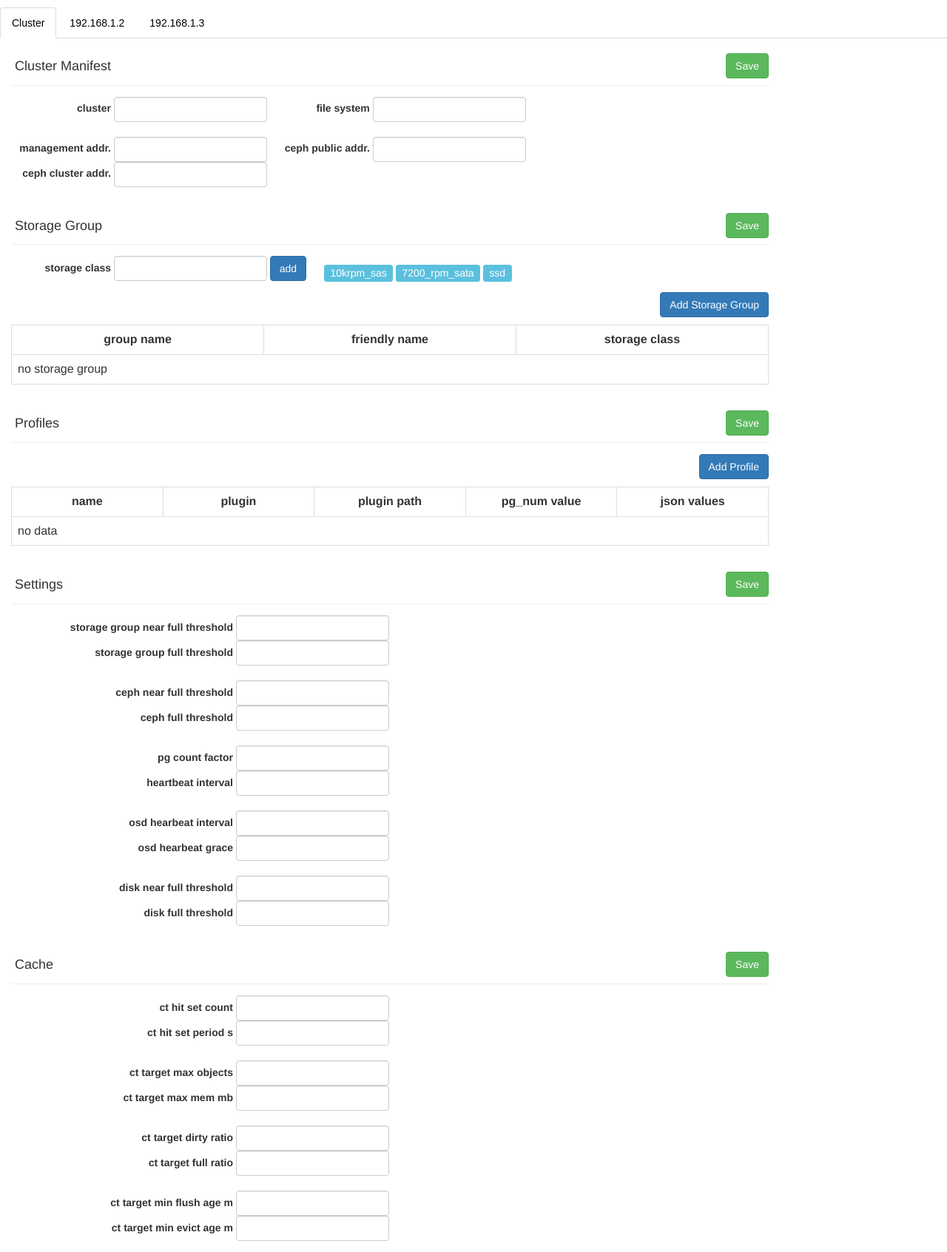
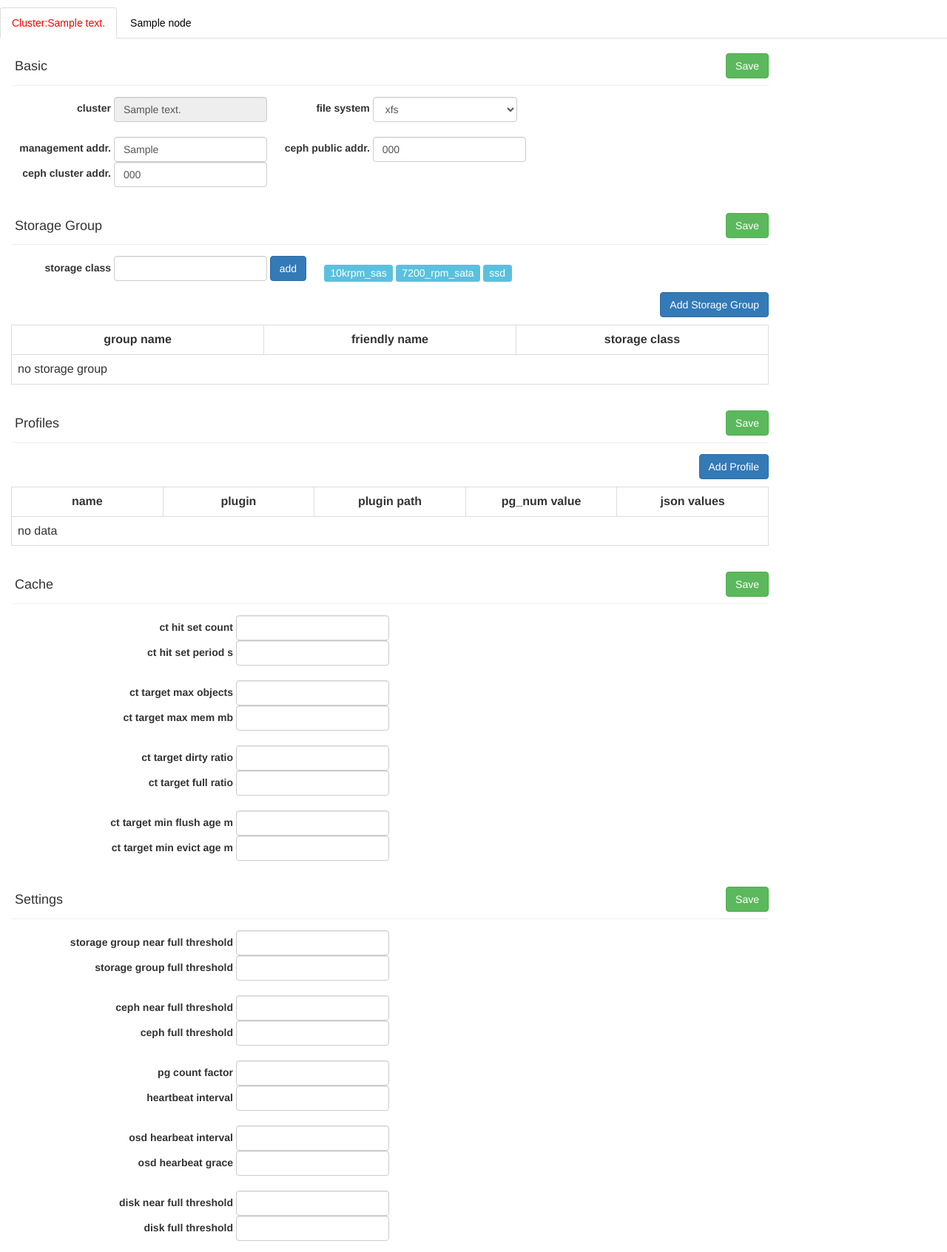
Before and after one commit to iansoft/vsm.config, a Django app: template vsmadmin/templates/manifest/index.html in a window 1280 px wide. Shown: the part 52-1745 px from the top of the page at 74% size. Run offline with Django 3.2, Linux system fonts and the light colour scheme; the template is opened without the code that fills it: most values are stand-ins (such as "Sample title", 1, 10 or a date in 2020); some libraries are stand-ins or nearby versions.

Commit message:
finish the cluster basic module

```diff
--- a/vsmadmin/manifest/urls.py
+++ b/vsmadmin/manifest/urls.py
@@ -1,6 +1,8 @@
 from django.conf.urls import patterns,include,url
 from manifest import views
+from .views import set_cluster_basic_file
 
 urlpatterns = patterns('',
                        url(r"^$", views.index, name="manifest"),
+                       url(r"^set_cluster_basic_file/$", set_cluster_basic_file, name="set_cluster_basic_file"),
                     )
--- a/vsmadmin/static/css/dashboard.css
+++ b/vsmadmin/static/css/dashboard.css
@@ -1,5 +1,9 @@
 hr{
     margin-bottom: 15px;
+}
+
+.alert{
+    margin-bottom: 10px;
 }
 
 .label-1{
@@ -9,6 +13,7 @@ hr{
 .label-2{
     width: 295px;
 }
+
 
 #framework
 {
--- /dev/null
+++ b/vsmadmin/static/js/cluster.manifest.js
@@ -0,0 +1,83 @@
+$(document).ready(function(){
+	//init the data
+	InitData();
+
+	$("#btnSaveClusterBasic").click(function(){
+		SaveClusterBasic();
+	});
+});
+
+
+function InitData(){
+	var _Selected_File_System = $("#hfFileSystem").val();
+	var _Sel_File_System = $("#selFileSystem")[0];
+	for(var i=0;i<_Sel_File_System.options.length;i++){
+		if(_Sel_File_System.options[i].text == _Selected_File_System){
+			_Sel_File_System.options[i].selected = true;
+		}
+	}
+}
+
+function SaveClusterBasic(){
+	//check the management address
+	var _Management_Address = $("#lblManagementAddress").val();
+	if(checkIPWithPort(_Management_Address)==false){
+		$("#divBasicWarning").show();
+		$("#divBasicSuccess").hide();
+		$("#lblBasicWarningMsg")[0].innerHTML = "The management address format is wrong!";
+		return false;
+	}
+
+	//check the ceph public address
+	var _Ceph_Public_Address = $("#lblCephPublicAddress").val();
+	if(checkIPWithPort(_Ceph_Public_Address)==false){
+		$("#divBasicWarning").show();
+		$("#divBasicSuccess").hide();
+		$("#lblBasicWarningMsg")[0].innerHTML = "The ceph public address format is wrong!";
+		return false;
+	}
+
+	//check the ceph cluster address
+	var _Ceph_Cluster_Address = $("#lblCephClusterAddress").val();
+	if(checkIPWithPort(_Ceph_Cluster_Address)==false){
+		$("#divBasicWarning").show();
+		$("#divBasicSuccess").hide();
+		$("#lblBasicWarningMsg")[0].innerHTML = "The ceph cluster address format is wrong!";
+		return false;
+	}
+
+	var cluster_basic_data = {
+		"cluster":$("#txtCluster").val(),
+		"file_system":$("#selFileSystem").val(),
+		"management_addr":_Management_Address,
+		"ceph_public_addr":_Ceph_Public_Address,
+		"ceph_cluster_addr":_Ceph_Cluster_Address,
+	};
+
+
+	var token = $("input[name=csrfmiddlewaretoken]").val();
+	$.ajax({
+        type: "post",
+        url: "/manifest/set_cluster_basic_file/",
+        data: JSON.stringify(cluster_basic_data),
+        dataType:"json",
+        success: function(data){
+        	$("#divBasicSuccess").show();
+        	$("#divBasicWarning").hide();
+			$("#lblBasicSuccessMsg")[0].innerHTML = "Save the cluster basic info. successfully!";
+            console.log(data);
+        },
+        error: function (XMLHttpRequest, textStatus, errorThrown) {
+           if(XMLHttpRequest.status == 500){
+               $("#divBasicWarning").show();
+			   $("#lblBasicWarningMsg")[0].innerHTML = "INTERNAL SERVER ERROR";
+           }
+        },
+        headers: {
+            "X-CSRFToken": token
+        },
+        complete: function(){
+
+        }
+    });
+}
--- a/vsmadmin/static/js/config.js
+++ b/vsmadmin/static/js/config.js
@@ -104,8 +104,6 @@ function addNode(){
 		_html_ip_address += "</li>";
 
 		$("#ulNodes").append(_html_ip_address);
-		// config.nodes.push(_node_ip);
-		// console.log(config);
 	}
 	return false;
 }
--- a/vsmadmin/static/js/validate.js
+++ b/vsmadmin/static/js/validate.js
@@ -5,3 +5,11 @@ function checkIP(ip){
 	else
 		return false;
 }
+
+function checkIPWithPort(ip){
+	var re =  /^([0-9]|[1-9]\d|1\d\d|2[0-4]\d|25[0-5])\.([0-9]|[1-9]\d|1\d\d|2[0-4]\d|25[0-5])\.([0-9]|[1-9]\d|1\d\d|2[0-4]\d|25[0-5])\.([0-9]|[1-9]\d|1\d\d|2[0-4]\d|25[0-5])\/\d+$/;
+	if(re.test(ip))
+		return true;
+	else
+		return false;
+}
--- a/vsmadmin/templates/manifest/index.html
+++ b/vsmadmin/templates/manifest/index.html
@@ -3,21 +3,25 @@
 {% block title %}Virtual Storage Manager{% endblock%}
 
 {% block js %}
-
+	 <script src="{{ STATIC_URL }}js/cluster.manifest.js"></script>
 {% endblock %}
 
 {% block content %}
+
+{% csrf_token %}
+
 <!--Tabs-->
 <ul id="tabManifest" class="nav nav-tabs">
   <li class="active">
-		<a href="#divCluster" data-toggle="tab">Cluster</a>
+	  <a href="#divCluster" data-toggle="tab" style="color:red">
+      Cluster:{{config_data.controller_address}}
+    </a>
 	</li>
+  {% for node in config_data.nodes %}
     <li>
-    	<a href="#Node2" data-toggle="tab">192.168.1.2</a>
+      <a href="#node_{{ forloop.counter0 }}" data-toggle="tab">{{node}}</a>
     </li>
-     <li>
-    	<a href="#Node3" data-toggle="tab">192.168.1.3</a>
-    </li>
+  {% endfor %}
 </ul>
 
 <div id="myTabContent" class="tab-content">
@@ -25,20 +29,14 @@
     {% include "pages/cluster.html" %}
   </div>
 
-   	<div id="Node1" class="tab-pane fade" >
-     	{% include "pages/server.html" with ip="192.168.1.1" %}
+  <div class="tab-pane fade">
+    {% include "pages/server.html" %}
   </div>
 
-   	<div id="Node2" class="tab-pane fade" >
-     {% include "pages/server.html" with ip="192.168.1.2" %}
+  {% for item in config_data.nodes %}
+    <div id="node_{{ forloop.counter0 }}" class="tab-pane fade" >
+        {% include "pages/server.html" %}
     </div>
-
-   	<div id="Node3" class="tab-pane fade" >
-     {% include "pages/server.html" with ip="192.168.1.3" %}
+  {% endfor %}
 </div>
-
-</div>
-
-
-
 {% endblock %}
--- a/vsmadmin/templates/pages/cluster.html
+++ b/vsmadmin/templates/pages/cluster.html
@@ -1,30 +1,46 @@
 <!--Basic-->
 <div id="divBasicForm" class="module-wrap">
-    <span class="module-title">Cluster Manifest</span>
-    <button btn="btnSaveClusterBasic" class="btn btn-success btn-right">Save</button>
+    <span class="module-title">Basic</span>
+    <button id="btnSaveClusterBasic" class="btn btn-success btn-right">Save</button>
     <hr>
+    <!--Warning tip-->
+<div id="divBasicWarning" class="alert alert-warning alert-dismissible" hidden="hidden" role="alert">
+  <strong>Warning!</strong>
+  <span id="lblBasicWarningMsg"></span>
+</div>
+
+<div id="divBasicSuccess" class="alert alert-success alert-dismissible" hidden="hidden" role="alert">
+    <!-- <button type="button" class="close" data-dismiss="alert" aria-label="Close"><span aria-hidden="true">&times;</span></button> -->
+  <span id="lblBasicSuccessMsg"></span>
+</div>
+
+    <!-- {{cluster_basic_data}} -->
     <form class="form-inline">
       <div class="form-group">
         <label class="label-1" for="lblCluster">cluster</label>
-        <input id="lblCluster" type="textbox" class="form-control"/>
+        <input id="txtCluster" type="textbox" class="form-control" value="{{config_data.controller_address}}" readOnly="true"/>
       </div>
       <div class="form-group">
-        <label class="label-1" for="lblFileSystem">file system</label>
-        <input id="lblFileSystem"  type="textbox" class="form-control" />
+        <label class="label-1" for="selFileSystem">file system</label>
+        <select id="selFileSystem" class="form-control" style="width:195px;">
+          <option value="xfs">xfs</option>
+          <option value="nfts">nfts</option>
+        </select>
+        <input id="hfFileSystem" type="hidden" value="{{cluster_basic_data.file_system}}"/>
       </div>
       <br>
       <br>
       <div class="form-group">
         <label class="label-1" for="lblManagementAddress">management addr.</label>
-        <input id="lblManagementAddress" type="textbox" class="form-control" />
+        <input id="lblManagementAddress" type="textbox" class="form-control" value="{{cluster_basic_data.management_addr}}" placeholder="192.168.0.1/10" />
       </div>
       <div class="form-group">
         <label class="label-1" for="lblCephPublicAddress">ceph public addr.</label>
-        <input id="lblCephPublicAddress"  type="textbox" class="form-control" />
+        <input id="lblCephPublicAddress"  type="textbox" class="form-control" value="{{cluster_basic_data.ceph_public_addr}}" placeholder="192.168.0.1/10" />
       </div>
       <div class="form-group">
         <label class="label-1" for="lblCephClusterAddress">ceph cluster addr.</label>
-        <input id="lblCephClusterAddress" type="textbox" class="form-control" />
+        <input id="lblCephClusterAddress" type="textbox" class="form-control" value="{{cluster_basic_data.ceph_cluster_addr}}" placeholder="192.168.0.1/10" />
       </div>
     </form>
 </div>
@@ -92,12 +108,63 @@
       </tbody>
     </table>
 </div>
+
+<!--Cache-->
+<form class="form-inline">
+<div id="divCacheForm" class="module-wrap">
+    <span class="module-title">Cache</span>
+    <button btn="btnSaveCache" class="btn btn-success btn-right">Save</button>
+    <hr>
+
+      <div class="form-group">
+        <label class="label-2" for="lblFileSystem">ct hit set count</label>
+        <input id="lblFileSystem"  type="textbox" class="form-control" />
+      </div>
+      <div class="form-group">
+        <label class="label-2" for="lblFileSystem">ct hit set period s</label>
+        <input id="lblFileSystem"  type="textbox" class="form-control" />
+      </div>
+      <br>
+      <br>
+      <div class="form-group">
+        <label class="label-2" for="lblFileSystem">ct target max objects</label>
+        <input id="lblFileSystem"  type="textbox" class="form-control" />
+      </div>
+      <div class="form-group">
+        <label class="label-2" for="lblFileSystem">ct target max mem mb</label>
+        <input id="lblFileSystem"  type="textbox" class="form-control" />
+      </div>
+      <br>
+      <br>
+      <div class="form-group">
+        <label class="label-2" for="lblFileSystem">ct target dirty ratio</label>
+        <input id="lblFileSystem"  type="textbox" class="form-control" />
+      </div>
+      <div class="form-group">
+        <label class="label-2" for="lblFileSystem">ct target full ratio</label>
+        <input id="lblFileSystem"  type="textbox" class="form-control" />
+      </div>
+      <br>
+      <br>
+      <div class="form-group">
+        <label class="label-2" for="lblFileSystem">ct target min flush age m</label>
+        <input id="lblFileSystem"  type="textbox" class="form-control" />
+      </div>
+      <div class="form-group">
+        <label class="label-2" for="lblFileSystem">ct target min evict age m</label>
+        <input id="lblFileSystem"  type="textbox" class="form-control" />
+      </div>
+
+</div>
+
+
+
 <!--Settings-->
 <div id="divSettingsForm" class="module-wrap">
     <span class="module-title">Settings</span>
     <button btn="btnSaveSettings" class="btn btn-success btn-right">Save</button>
     <hr>
-    <form class="form-inline">
+    <!-- <form class="form-inline"> -->
       <div class="form-group">
         <label class="label-2" for="lblFileSystem">storage group near full threshold</label>
         <input id="lblFileSystem"  type="textbox" class="form-control" />
@@ -146,51 +213,6 @@
         <label class="label-2" for="lblFileSystem">disk full threshold</label>
         <input id="lblFileSystem"  type="textbox" class="form-control" />
       </div>
-    </form>
+    <!-- </form> -->
 </div>
-<!--Cache-->
-<div id="divCacheForm" class="module-wrap">
-    <span class="module-title">Cache</span>
-    <button btn="btnSaveCache" class="btn btn-success btn-right">Save</button>
-    <hr>
-    <form class="form-inline">
-      <div class="form-group">
-        <label class="label-2" for="lblFileSystem">ct hit set count</label>
-        <input id="lblFileSystem"  type="textbox" class="form-control" />
-      </div>
-      <div class="form-group">
-        <label class="label-2" for="lblFileSystem">ct hit set period s</label>
-        <input id="lblFileSystem"  type="textbox" class="form-control" />
-      </div>
-      <br>
-      <br>
-      <div class="form-group">
-        <label class="label-2" for="lblFileSystem">ct target max objects</label>
-        <input id="lblFileSystem"  type="textbox" class="form-control" />
-      </div>
-      <div class="form-group">
-        <label class="label-2" for="lblFileSystem">ct target max mem mb</label>
-        <input id="lblFileSystem"  type="textbox" class="form-control" />
-      </div>
-      <br>
-      <br>
-      <div class="form-group">
-        <label class="label-2" for="lblFileSystem">ct target dirty ratio</label>
-        <input id="lblFileSystem"  type="textbox" class="form-control" />
-      </div>
-      <div class="form-group">
-        <label class="label-2" for="lblFileSystem">ct target full ratio</label>
-        <input id="lblFileSystem"  type="textbox" class="form-control" />
-      </div>
-      <br>
-      <br>
-      <div class="form-group">
-        <label class="label-2" for="lblFileSystem">ct target min flush age m</label>
-        <input id="lblFileSystem"  type="textbox" class="form-control" />
-      </div>
-      <div class="form-group">
-        <label class="label-2" for="lblFileSystem">ct target min evict age m</label>
-        <input id="lblFileSystem"  type="textbox" class="form-control" />
-      </div>
-    </from>
-</div>
+</from>
--- a/vsmadmin/vsmadmin/urls.py
+++ b/vsmadmin/vsmadmin/urls.py
@@ -4,5 +4,5 @@ from django.conf.urls import patterns, include, url
 urlpatterns = patterns('',
                         url(r"^$", include('dashboard.urls', namespace="dashboard")),
                         url(r"^config/", include('dashboard.urls', namespace="config")),
-                        url(r"^manifest/$", include('manifest.urls', namespace="manifest")),
+                        url(r"^manifest/", include('manifest.urls', namespace="manifest")),
                        )
```
Also changed, not shown: vsmadmin/dashboard/views.py (+3 -6 lines), vsmadmin/manifest/views.py (+99 -8 lines), 6 other files. Lines whose indentation alone changed are shown as unchanged.
